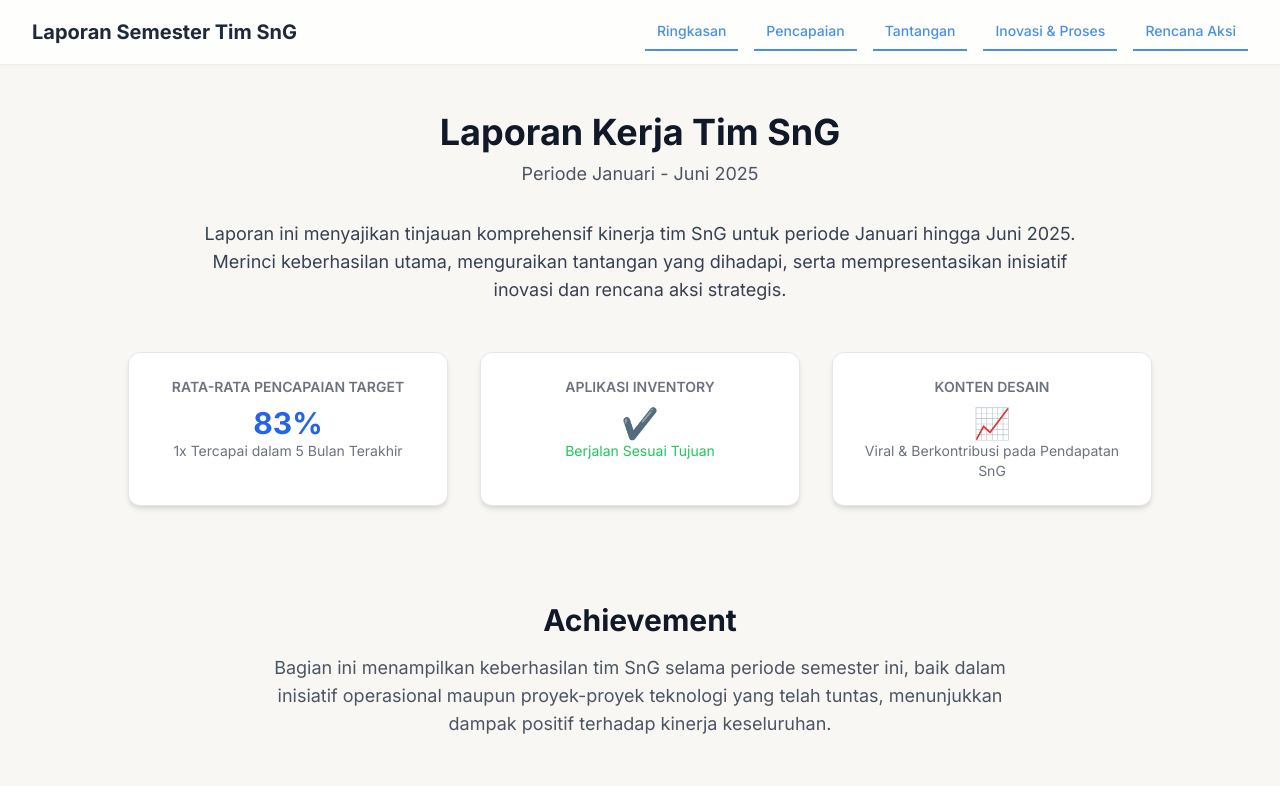
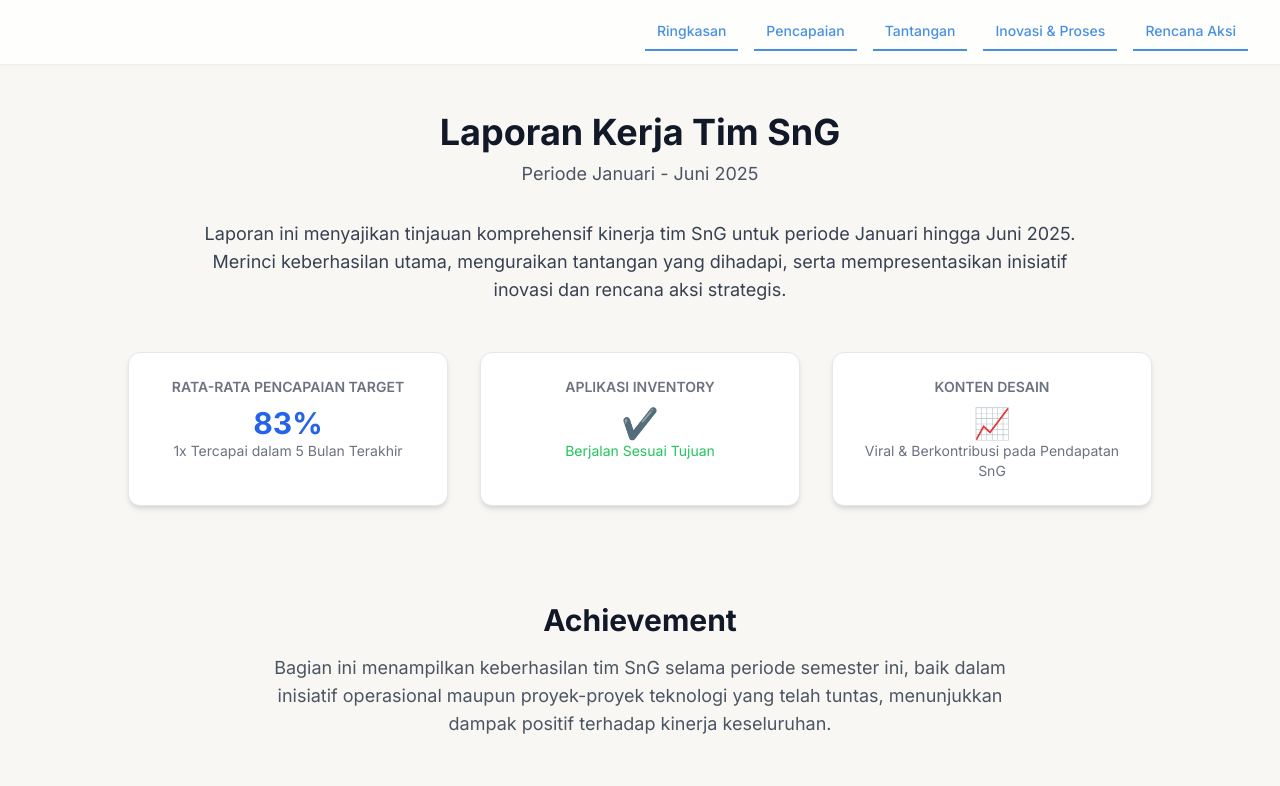
Before and after one commit to sumaantara/Report-Semester, a plain HTML site: page index.html in a window 1280 px wide. Shown: the top 786 px of the page. Drawn offline with nearby package versions, Linux system fonts and the light colour scheme.

Commit message:
Update index.html

```diff
--- a/index.html
+++ b/index.html
@@ -35,7 +35,7 @@
         <nav class="container mx-auto px-4 sm:px-6 lg:px-8">
             <div class="flex items-center justify-between h-16">
                 <div class="flex-shrink-0">
-                    <h1 class="text-xl font-bold text-gray-800">Laporan Semester Tim SnG</h1>
+                    <h1 class="text-xl font-bold text-gray-800"></h1>
                 </div>
                 <div class="hidden md:block">
                     <div class="ml-10 flex items-baseline space-x-4">
```
